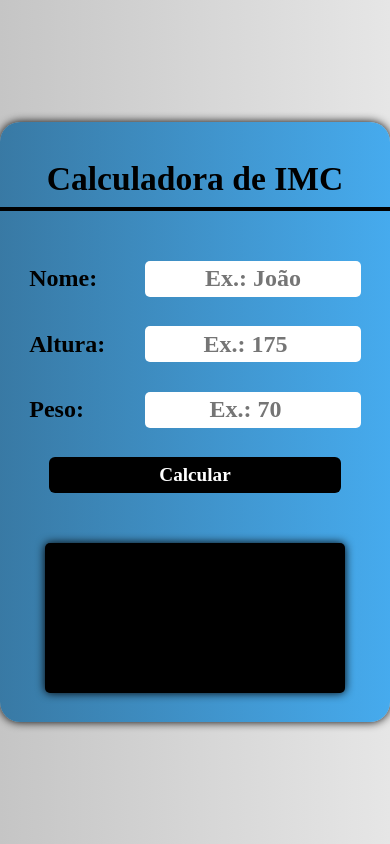
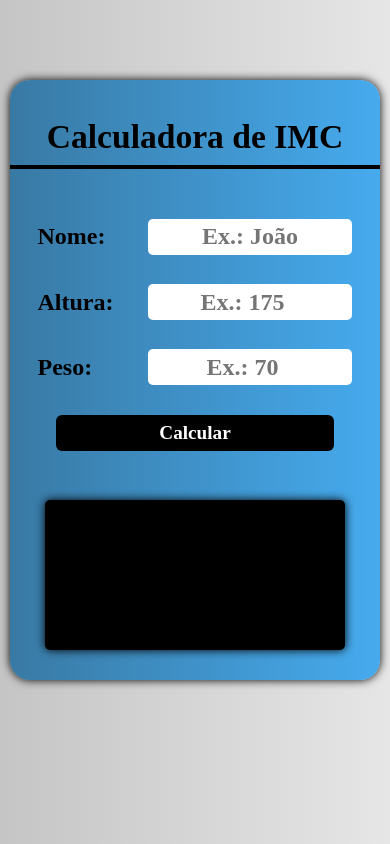
Before and after one commit to wallissonmart/calculadora-imc-js, a plain HTML site: page index.html in a window 390 px wide. Drawn offline with Linux system fonts and the light colour scheme.

Commit message:
Primeira alteração

```diff
--- a/css/styles.css
+++ b/css/styles.css
@@ -97,18 +97,24 @@ button {
 }
 
 @media (max-width:800px) {
+
     main {
         display: flex;
-        width: 100%;
-        min-height: 100vh;
+        width: 100vw;
+        min-height: 90vh;
         justify-content: center;
         align-items: center;
         align-content: center;
     }
 
+    .container {
+        width: 95%;
+    }
+
     .title {
         display: flex;
         justify-content: center;
+        text-align: center;
         align-items: center;
         width: 100%;
         height: 10%;
@@ -135,4 +141,5 @@ button {
         outline: 0;
         font: bold 1.5rem serif;
     }
+
 }
```
